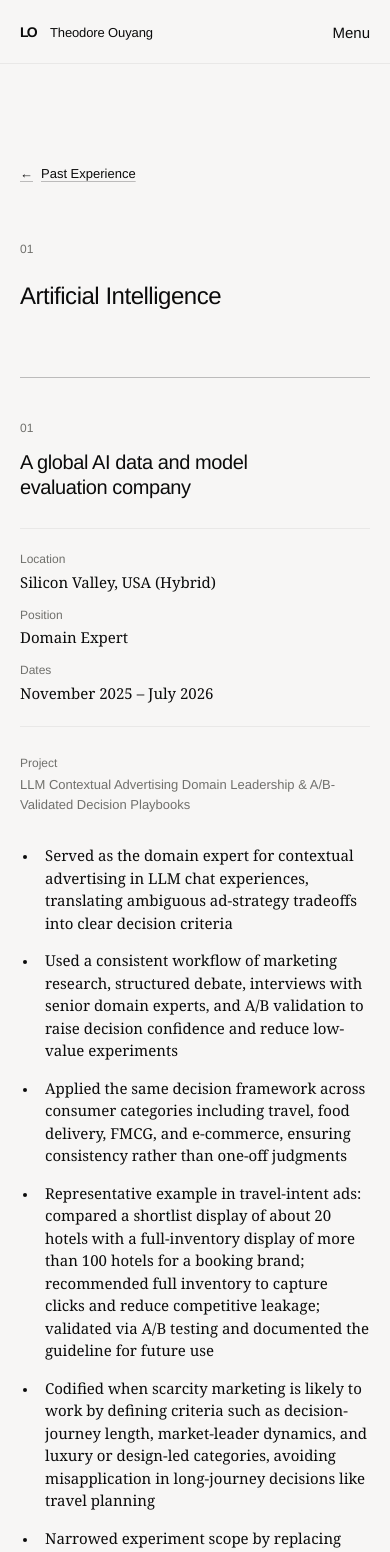
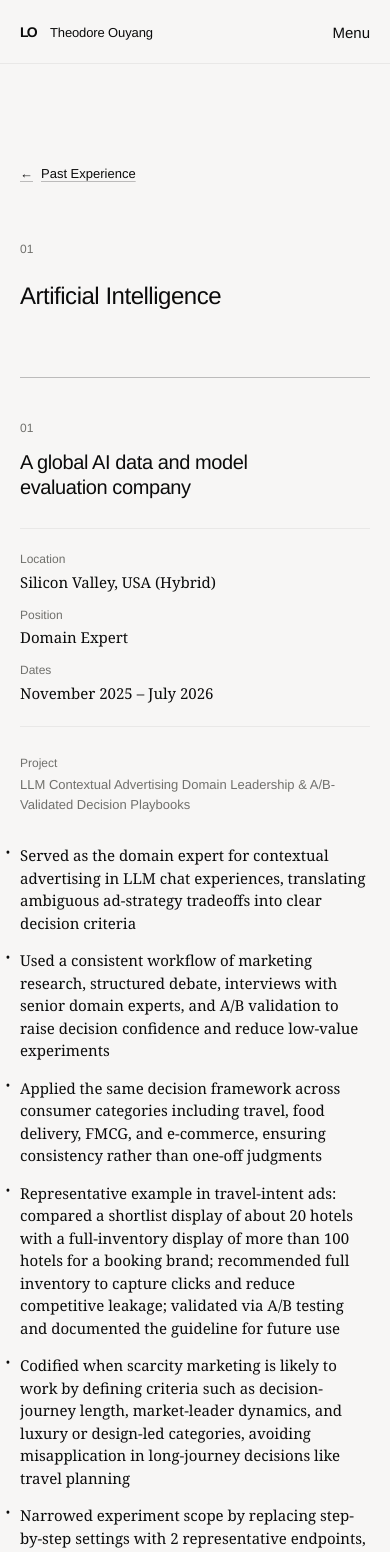
Before and after one commit to 130U/130U.github.io, a Next.js app: page /past-experience/artificial-intelligence in a window 390 px wide. Shown: the top 1552 px of the page. Built offline with nearby package versions, Linux system fonts and the light colour scheme.

Commit message:
Fix responsive alignment across portfolio

```diff
--- a/app/globals.css
+++ b/app/globals.css
@@ -442,6 +442,15 @@ button:focus-visible {
   max-width: 760px;
 }
 
+.archive-entry-content {
+  --entry-label-width: 96px;
+  --entry-column-gap: 16px;
+  --entry-value-offset: calc(var(--entry-label-width) + var(--entry-column-gap));
+  --entry-bullet-left: 0px;
+
+  min-width: 0;
+}
+
 .entry-metadata {
   display: grid;
   grid-template-columns: 1fr;
@@ -455,9 +464,9 @@ button:focus-visible {
 
 .entry-metadata > div {
   display: grid;
-  grid-template-columns: 96px minmax(0, 1fr);
+  grid-template-columns: var(--entry-label-width) minmax(0, 1fr);
   align-items: baseline;
-  gap: 16px;
+  gap: var(--entry-column-gap);
 }
 
 .entry-metadata dt,
@@ -483,14 +492,14 @@ button:focus-visible {
 
 .entry-project {
   display: grid;
-  grid-template-columns: 96px minmax(0, 1fr);
+  grid-template-columns: var(--entry-label-width) minmax(0, 1fr);
   max-width: 720px;
   margin: 28px 0 0;
   color: var(--muted);
   font-family: var(--sans);
   font-size: 13px;
   line-height: 1.5;
-  gap: 16px;
+  gap: var(--entry-column-gap);
 }
 
 .entry-project > span {
@@ -514,18 +523,24 @@ button:focus-visible {
 .archive-bullets {
   display: grid;
   margin: 30px 0 0;
-  padding-left: 18px;
-  list-style: disc;
+  padding: 0;
+  list-style: none;
   gap: 15px;
 }
 
 .archive-bullets li {
-  padding-left: 7px;
+  position: relative;
+  padding-left: var(--entry-value-offset);
 }
 
-.archive-bullets li::marker {
+.archive-bullets li::before {
+  position: absolute;
+  top: 0;
+  left: var(--entry-bullet-left);
   color: var(--ink);
+  content: "•";
   font-size: 0.72em;
+  line-height: inherit;
 }
 
 .current-chapter-intro {
@@ -798,10 +813,6 @@ button:focus-visible {
     margin-top: 28px;
   }
 
-  .entry-project {
-    grid-template-columns: 96px minmax(0, 1fr);
-  }
-
   .current-chapter-brief p {
     font-size: 16px;
   }
@@ -812,7 +823,14 @@ button:focus-visible {
   }
 }
 
-@media (max-width: 390px) {
+@media (max-width: 540px) {
+  .archive-entry-content {
+    --entry-label-width: 0px;
+    --entry-column-gap: 0px;
+    --entry-value-offset: 0px;
+    --entry-bullet-left: -14px;
+  }
+
   .entry-metadata > div,
   .entry-project {
     grid-template-columns: 1fr;
--- a/content/past-experience/archive-through-2026-06-30.md
+++ b/content/past-experience/archive-through-2026-06-30.md
@@ -63,7 +63,7 @@ His work centers on building decision-grade standards, validation protocols, and
 **Position:** Researcher
 **Dates:** September 2023 – October 2025
 **Project:** Frontier LLM Capability Boundary Probing via Graduate-Level Physics & Risk-Engineering Benchmarks
-Designed graduate-level, computation-heavy scientific reasoning benchmarks to probe the capability boundaries of a frontier large language model, prioritizing substance over trick wording
+- Designed graduate-level, computation-heavy scientific reasoning benchmarks to probe the capability boundaries of a frontier large language model, prioritizing substance over trick wording
 
 - Built physics problems centered on long-form derivations, invariant-based reasoning, and tight constraint management to prevent shortcut solutions
 - Recombined rigorous physics foundations into mechanics-heavy prompts that demand both physical intuition and careful mathematical derivations
```
Also changed, not shown: app/home.module.css (+25 -6 lines), scripts/check-protected-sources.mjs (+20 -6 lines), 2 other files (tests, documents, lock files or other folders).
